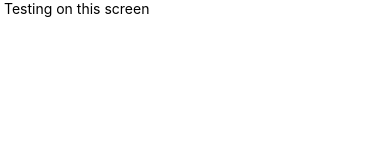
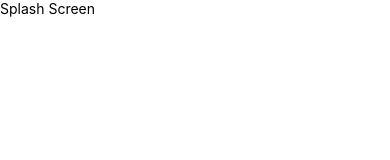
Before and after one commit to NaumanRecat/Simplified-Recipe-App, a React Native app: screen / in a window 390 px wide. Shown: the top 160 px of the page. Built offline with nearby package versions, Linux system fonts and the light colour scheme.

Commit message:
folder setup

```diff
--- a/App.js
+++ b/App.js
@@ -5,13 +5,14 @@ import {
   Text,
   View,
 } from 'react-native';
+import { Splash } from './src/screens/Splash';
 
 const App = () => {
 
   return (
     <SafeAreaView>
 
-      <Text> Testing on this screen </Text>
+      <Splash/>
 
     </SafeAreaView>
   );
--- /dev/null
+++ b/src/screens/Splash.js
@@ -0,0 +1,14 @@
+import React from "react";
+import {View, Text} from 'react-native';
+
+export class Splash extends React.Component{
+    render(){
+        return(
+            <View>
+                <Text>
+                    Splash Screen
+                </Text>
+            </View>
+        )
+    }
+}
```
